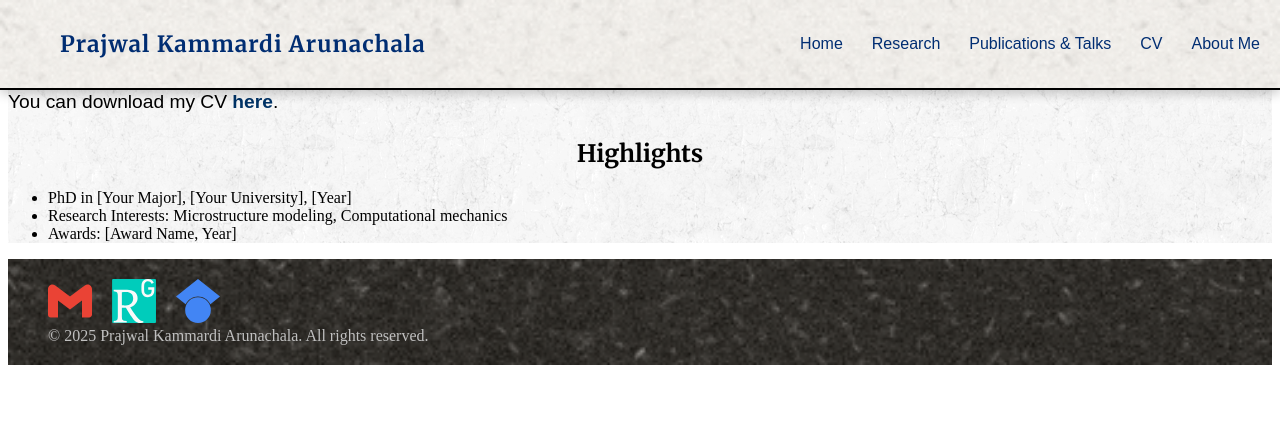
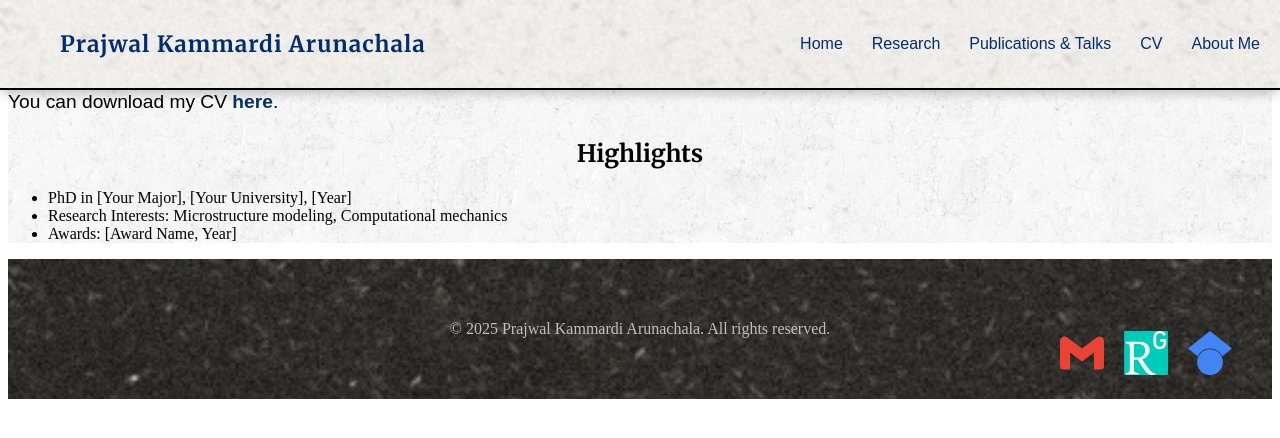
Before and after one commit to prajwalka/prajwalka.github.io, a Jekyll site: the page built from cv.md, in a window 1280 px wide. Shown: the top 438 px of the page. Built offline with Jekyll 4.4.1, drawn with Linux system fonts in a browser that asks for light colours; some web fonts are replaced.

Commit message:
Updating research

```diff
--- a/_includes/footer.html
+++ b/_includes/footer.html
@@ -1,5 +1,4 @@
 <footer class="site-footer">
-  <div class="footer-content">
     <div class="footer-icons">
       <a href="mailto:pkammar1@jh.edu" target="_blank" aria-label="Email">
         <img src="/icons/gmail.svg" alt="Email" />
@@ -14,5 +13,4 @@
     <div class="footer-text">
       &copy; 2025 Prajwal Kammardi Arunachala. All rights reserved.
     </div>
-  </div>
 </footer>
--- a/assets/style.css
+++ b/assets/style.css
@@ -426,11 +426,16 @@ p {
   padding: 20px 40px;
   margin-top: 0;
   display: flex;
-  justify-content: space-between;
+  justify-content: center;  /* Centering the footer text */
   align-items: center;
+  position: relative; /* Required for positioning icons */
+  min-height: 100px; /* To ensure space for footer */
 }
 
 .footer-icons {
+  position: absolute;
+  bottom: 20px;
+  right: 40px;
   display: flex;
   gap: 20px;
 }
```
